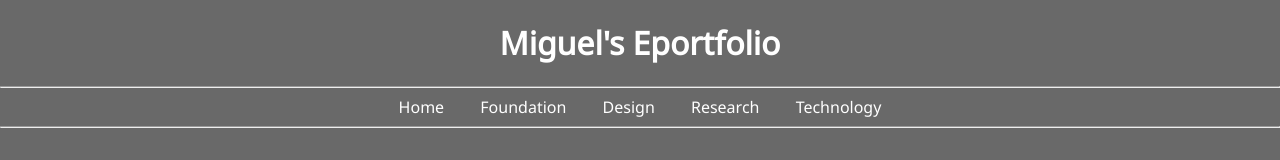
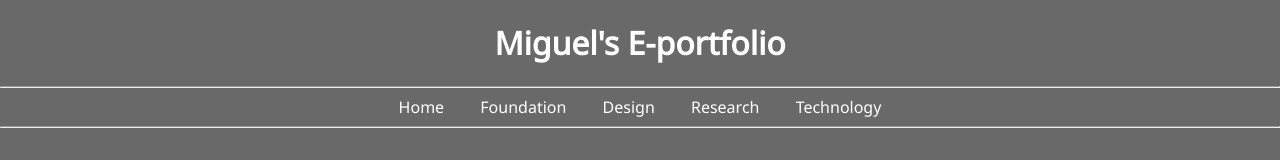
Before and after one commit to aquamiguel/Portfolio, a plain HTML site: page index.html in a window 1280 px wide. Shown: the top 160 px of the page. Drawn offline with Linux system fonts and the light colour scheme.

Commit message:
Update index.html

```diff
--- a/index.html
+++ b/index.html
@@ -9,7 +9,7 @@
 </head>
 <body>
     <header>
-        <h1>Miguel's Eportfolio</h1>
+        <h1>Miguel's E-portfolio</h1>
         <nav>
             <ul>
                 <hr>
```
